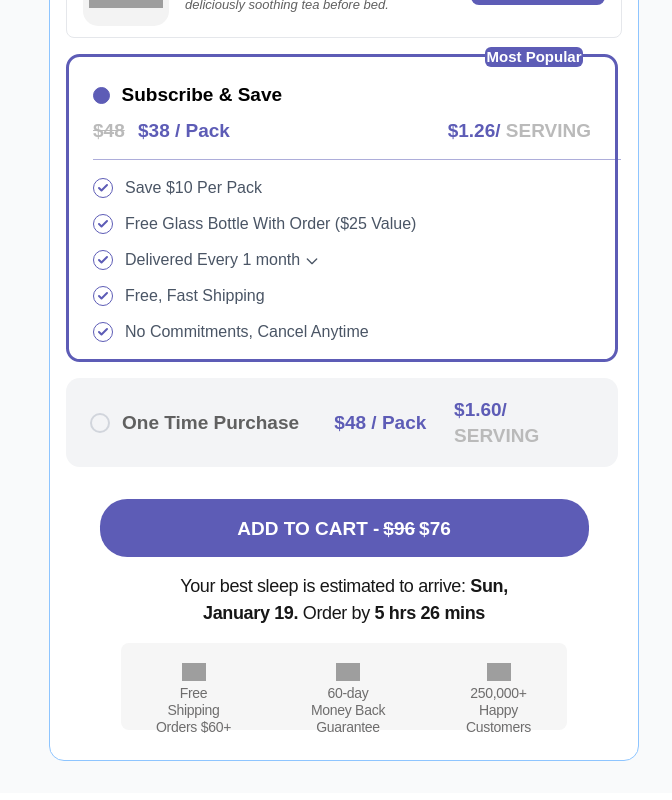
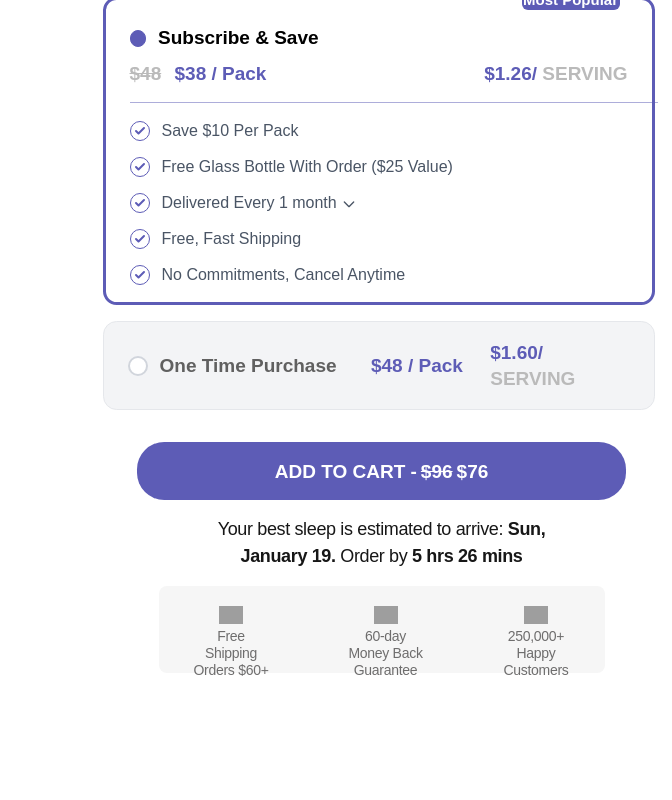
Before and after one commit to zikrya/Moonbrew, a Next.js app: page / in a window 1280 px wide. Shown: the part 1008-1808 px from the top of the page, without its empty margins (608-1280 px from the left). After the commit the page ends 1762 px from the top, so only its background shows below. Built offline with nearby package versions, Linux system fonts and the light colour scheme; grey boxes are pictures that could not be loaded.

Commit message:
feat: centering

```diff
--- a/src/app/page.tsx
+++ b/src/app/page.tsx
@@ -4,37 +4,12 @@ import ProductGallery from "@/components/ProductGallery";
 
 export default function Home() {
   return (
-    <main className="min-h-screen bg-gray-50">
-      <div className="max-w-7xl mx-auto px-4 py-8">
-        <h1 className="text-2xl font-bold mb-6 lg:block hidden">Build your Bundle [Desktop]</h1>
-        <h1 className="text-xl font-bold mb-6 lg:hidden">Build your Bundle [Mobile]</h1>
-
-        {/* Desktop Layout */}
-        <div className="hidden lg:block">
-          <div className="flex flex-wrap">
-            <div className="w-full lg:w-1/2 pr-0 lg:pr-8">
-              <ProductGallery />
-            </div>
-            <div className="w-full lg:w-1/2">
-              <ProductContent />
-              <div className="mt-6">
-                <Flavors />
-              </div>
-            </div>
-          </div>
-        </div>
-
-        {/* Mobile Layout */}
-        <div className="lg:hidden">
-          <div className="w-full overflow-x-hidden">
-            <ProductGallery />
-            <div className="mt-6">
-              <ProductContent />
-            </div>
-            <div className="mt-6">
-              <Flavors />
-            </div>
-          </div>
+    <main className="min-h-screen p-8 max-w-7xl mx-auto">
+      <div className="flex flex-col md:flex-row gap-8 justify-center">
+        <ProductGallery />
+        <div className="flex flex-col gap-6">
+          <ProductContent />
+          <Flavors />
         </div>
       </div>
     </main>
--- a/src/components/Flavors.tsx
+++ b/src/components/Flavors.tsx
@@ -19,7 +19,7 @@ const Flavors = () => {
   }
 
   return (
-    <div className="relative mx-auto w-[590px] h-[1467px] bg-white rounded-[15px] border border-blue-300">
+    <div className="relative mx-auto w-[590px] h-[1467px] bg-white rounded-[15px]">
       {/* Header section */}
       <div className="pt-6 px-6">
         <h1 className="text-[19px] font-semibold leading-[150%]">Choose Your Flavors</h1>
--- a/src/components/ProductGallery.tsx
+++ b/src/components/ProductGallery.tsx
@@ -75,7 +75,6 @@ const ProductGallery = () => {
         ))}
       </div>
 
-      {/* Selected image dimensions display */}
       <div className="text-xs text-blue-500 mt-2">{selectedImage === 0 && "667 × 518.78"}</div>
     </div>
   )
--- a/src/components/Subscribe.tsx
+++ b/src/components/Subscribe.tsx
@@ -1,10 +1,26 @@
+"use client"
+
+import { useState } from "react"
 import Image from "next/image"
 
 const Subscribe = () => {
+  // State to track which subscription option is selected
+  const [selectedOption, setSelectedOption] = useState<"subscribe" | "onetime">("subscribe")
+
+  // Function to handle option selection
+  const handleOptionSelect = (option: "subscribe" | "onetime") => {
+    setSelectedOption(option)
+  }
+
   return (
     <div className="flex flex-col gap-4">
       {/* Subscribe & Save box */}
-      <div className="relative w-[552px] h-[308px] bg-white rounded-[13.63px] border-[3px] border-[#5D5CB6] p-6">
+      <div
+        className={`relative w-[552px] h-[308px] bg-white rounded-[13.63px] ${
+          selectedOption === "subscribe" ? "border-[3px] border-[#5D5CB6]" : "border border-gray-200"
+        } p-6 cursor-pointer transition-colors`}
+        onClick={() => handleOptionSelect("subscribe")}
+      >
         {/* Most Popular tag */}
         <div className="absolute -top-2.5 right-8">
           <div className="bg-[#5D5CB6] text-white font-bold text-[15px] leading-[133%] w-[98px] h-[20px] rounded-md flex items-center justify-center">
@@ -14,7 +30,13 @@ const Subscribe = () => {
 
         {/* Header with pricing */}
         <div className="flex items-center">
-          <div className="w-[16.5px] h-[16.5px] rounded-full bg-[#5D5CB6] border-[0.68px] border-[#5D5CB6] mr-3"></div>
+          <div
+            className={`w-[16.5px] h-[16.5px] rounded-full ${
+              selectedOption === "subscribe"
+                ? "bg-[#5D5CB6] border-[0.68px] border-[#5D5CB6]"
+                : "border-2 border-gray-300 bg-white"
+            } mr-3 transition-colors`}
+          ></div>
           <h2 className="text-[19px] font-semibold leading-[150%] text-black">Subscribe & Save</h2>
         </div>
 
@@ -127,9 +149,20 @@ const Subscribe = () => {
       </div>
 
       {/* One Time Purchase box */}
-      <div className="w-[552px] h-[89px] bg-gray-100 rounded-[13.63px] p-6 flex items-center">
+      <div
+        className={`w-[552px] h-[89px] ${
+          selectedOption === "onetime" ? "bg-white border-[3px] border-[#5D5CB6]" : "bg-gray-100 border border-gray-200"
+        } rounded-[13.63px] p-6 flex items-center cursor-pointer transition-colors`}
+        onClick={() => handleOptionSelect("onetime")}
+      >
         {/* Radio button */}
-        <div className="w-5 h-5 rounded-full border-2 border-gray-300 flex-shrink-0 mr-3"></div>
+        <div
+          className={`w-5 h-5 rounded-full ${
+            selectedOption === "onetime"
+              ? "bg-[#5D5CB6] border-[0.68px] border-[#5D5CB6]"
+              : "border-2 border-gray-300 bg-white"
+          } flex-shrink-0 mr-3 transition-colors`}
+        ></div>
 
         {/* Text and pricing */}
         <div className="flex items-center w-full">
```
